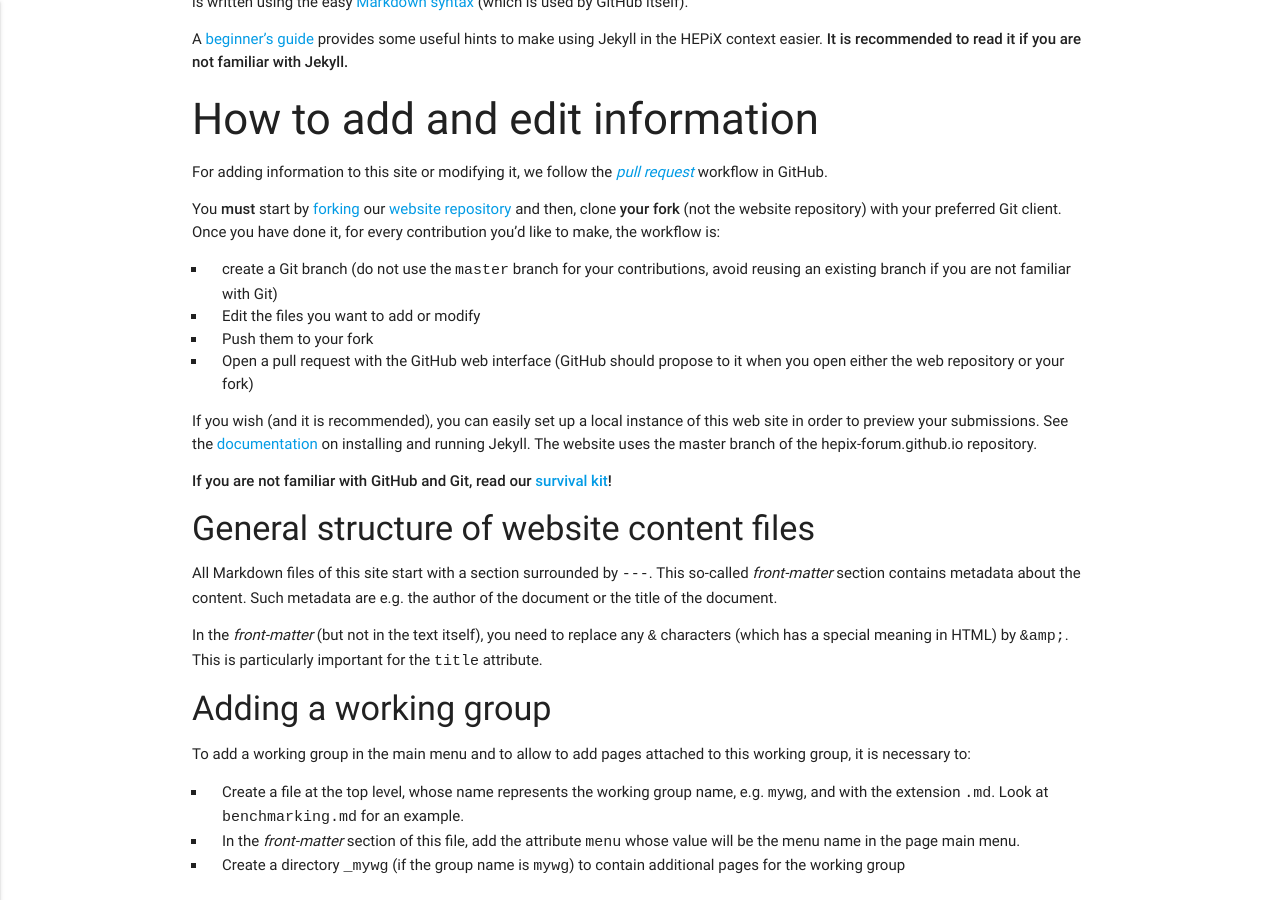
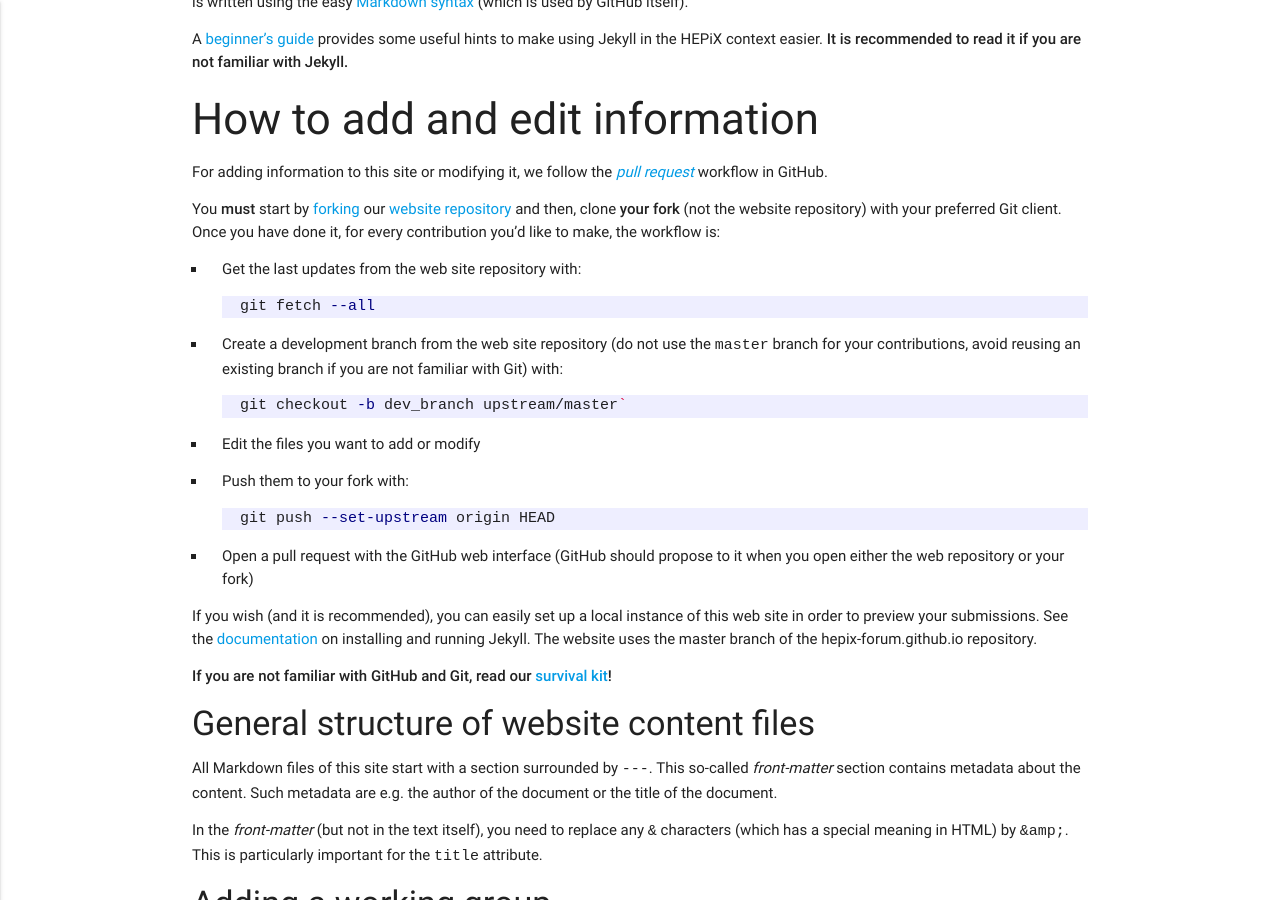
Before and after one commit to HEPiX-Forum/hepix-forum.github.io, a Jekyll site: the page built from _about/how_to_contribute.md, in a window 1280 px wide and 900 px high, scrolled down 365 px. Built offline with Jekyll 4.4.1, drawn with Linux system fonts in a browser that asks for light colours.

Commit message:
Further clarification on the contribution workflow (#30)

````diff
--- a/_about/how_to_contribute.md
+++ b/_about/how_to_contribute.md
@@ -29,10 +29,27 @@ You **must** start by [forking](https://github.com/HEPiX-Forum/hepix-forum.githu
 our [website repository](https://github.com/hepix-forum/hepix-forum.github.io) and then, clone **your fork**
 (not the website repository) with your preferred Git client. Once you have done it, for every contribution you'd
 like to make, the workflow is:
-* create a Git branch (do not use the `master` branch for your contributions,
-avoid reusing an existing branch if you are not familiar with Git)
+
+* Get the last updates from the web site repository with:
+
+    ```bash
+    git fetch --all
+    ```
+
+* Create a development branch from the web site repository (do not use the `master` branch for your contributions,
+avoid reusing an existing branch if you are not familiar with Git) with:
+
+    ```bash
+    git checkout -b dev_branch upstream/master`
+    ```
+
 * Edit the files you want to add or modify
-* Push them to your fork
+* Push them to your fork with:
+
+    ```bash
+    git push --set-upstream origin HEAD
+    ```
+
 * Open a pull request with the GitHub web interface (GitHub should propose to it when you open either the web
 repository or your fork)
 
````
